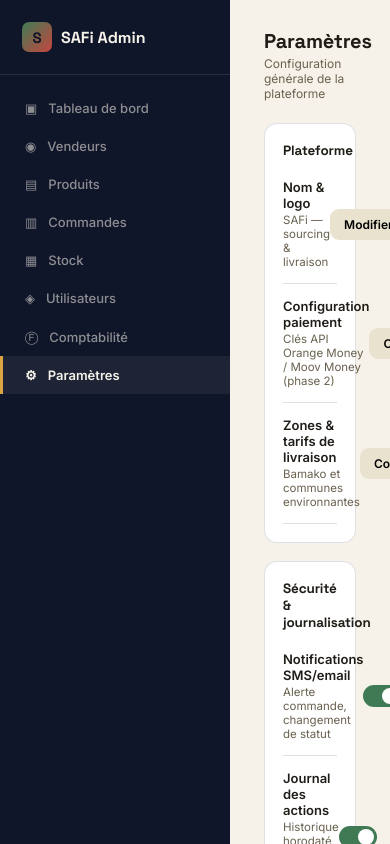
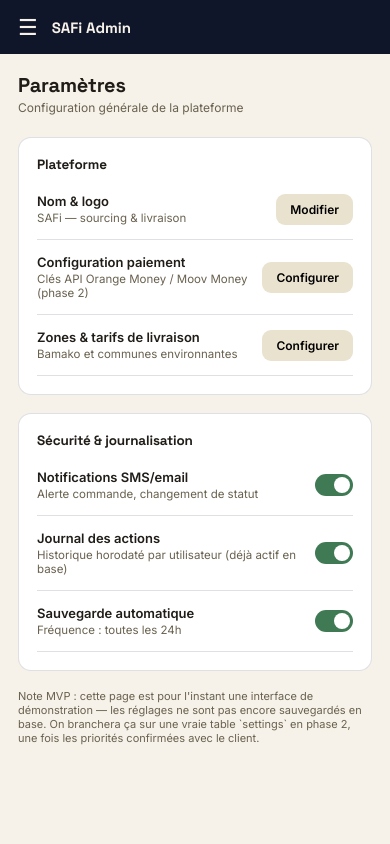
Before and after one commit to kone51184a-pixel/safi-admin, a React (Vite) app: page /parametres in a window 390 px wide. Shown: the top 844 px of the page. Built offline with nearby package versions, Linux system fonts and the light colour scheme; sample sign-in values are in the browser's storage.

Commit message:
Interface admin responsive (mobile/tablette)

```diff
--- a/src/components/Layout.jsx
+++ b/src/components/Layout.jsx
@@ -1,3 +1,4 @@
+import { useState } from 'react';
 import { NavLink, useNavigate } from 'react-router-dom';
 import { useAuth } from '../context/AuthContext';
 
@@ -15,18 +16,22 @@ const navItems = [
 export default function Layout({ children }) {
   const { user, logout } = useAuth();
   const navigate = useNavigate();
+  const [open, setOpen] = useState(false);
 
   function handleLogout() {
     logout();
     navigate('/login');
   }
 
+  function handleNavClick() {
+    setOpen(false);
+  }
+
   return (
-    <div style={{ display: 'flex', minHeight: '100vh' }}>
-      <aside style={{
-        width: 230, background: 'var(--indigo-deep)', color: 'var(--cream)',
-        padding: '22px 0', flexShrink: 0, display: 'flex', flexDirection: 'column'
-      }}>
+    <div className="admin-layout">
+      <div className={`sidebar-overlay ${open ? 'open' : ''}`} onClick={() => setOpen(false)} />
+
+      <aside className={`admin-sidebar ${open ? 'open' : ''}`}>
         <div style={{
           padding: '0 22px 22px', display: 'flex', alignItems: 'center', gap: 9,
           borderBottom: '1px solid rgba(246,241,231,0.1)', marginBottom: 14
@@ -46,6 +51,7 @@ export default function Layout({ children }) {
               key={item.to}
               to={item.to}
               end={item.end}
+              onClick={handleNavClick}
               style={({ isActive }) => ({
                 display: 'flex', alignItems: 'center', gap: 11, padding: '11px 22px',
                 fontSize: 13, fontWeight: isActive ? 600 : 500,
@@ -76,9 +82,22 @@ export default function Layout({ children }) {
         </div>
       </aside>
 
-      <main style={{ flex: 1, padding: '28px 34px', overflowY: 'auto' }}>
-        {children}
-      </main>
+      <div style={{ flex: 1, minWidth: 0, display: 'flex', flexDirection: 'column' }}>
+        <div className="mobile-topbar">
+          <button
+            onClick={() => setOpen(true)}
+            style={{ background: 'none', border: 'none', color: 'var(--cream)', fontSize: 22, cursor: 'pointer', padding: 0 }}
+            aria-label="Ouvrir le menu"
+          >
+            ☰
+          </button>
+          <span style={{ fontFamily: 'Space Grotesk', fontWeight: 700, fontSize: 15 }}>SAFi Admin</span>
+        </div>
+
+        <main className="admin-main-content">
+          {children}
+        </main>
+      </div>
     </div>
   );
 }
--- a/src/index.css
+++ b/src/index.css
@@ -20,3 +20,42 @@ h1,h2,h3,h4{ font-family:'Space Grotesk', sans-serif; letter-spacing:-0.01em; }
 button{ font-family:'Inter', sans-serif; cursor:pointer; }
 input, select, textarea{ font-family:'Inter', sans-serif; }
 a{ color:inherit; }
+
+/* ===== Responsive (tablette et mobile) ===== */
+.admin-layout{ display:flex; min-height:100vh; }
+.admin-sidebar{
+  width:230px; background:var(--indigo-deep); color:var(--cream);
+  padding:22px 0; flex-shrink:0; display:flex; flex-direction:column;
+}
+.admin-main-content{ flex:1; padding:28px 34px; overflow-y:auto; overflow-x:hidden; min-width:0; }
+.mobile-topbar{ display:none; }
+.sidebar-overlay{ display:none; }
+
+/* tableaux : scroll horizontal plutôt que débordement de toute la page */
+.admin-main-content table{ min-width:560px; }
+.table-scroll{ overflow-x:auto; -webkit-overflow-scrolling:touch; }
+
+.stat-grid-responsive{ display:grid; grid-template-columns:repeat(4,1fr); gap:14px; margin-bottom:22px; }
+.form-grid-responsive{ display:grid; grid-template-columns:1fr 1fr; gap:14px; }
+
+@media (max-width: 900px){
+  .admin-sidebar{
+    position:fixed; top:0; left:0; height:100vh; z-index:60;
+    transform:translateX(-100%); transition:transform .2s ease;
+  }
+  .admin-sidebar.open{ transform:translateX(0); }
+  .admin-main-content{ padding:18px; width:100%; }
+  .mobile-topbar{
+    display:flex; align-items:center; gap:14px; padding:14px 18px;
+    background:var(--indigo-deep); color:var(--cream); position:sticky; top:0; z-index:40;
+  }
+  .sidebar-overlay.open{
+    display:block; position:fixed; inset:0; background:rgba(16,22,42,0.45); z-index:50;
+  }
+  .stat-grid-responsive{ grid-template-columns:1fr 1fr; }
+  .form-grid-responsive{ grid-template-columns:1fr; }
+}
+
+@media (max-width: 480px){
+  .stat-grid-responsive{ grid-template-columns:1fr; }
+}
--- a/src/pages/Accounting.jsx
+++ b/src/pages/Accounting.jsx
@@ -56,7 +56,7 @@ export default function Accounting() {
         <p style={{ fontSize: 13, color: 'var(--ink-soft)' }}>Chargement…</p>
       ) : (
         <>
-          <div style={{ display: 'grid', gridTemplateColumns: 'repeat(4, 1fr)', gap: 14, marginBottom: 22 }}>
+          <div className="stat-grid-responsive">
             <StatCard label="Revenu total (livrées)" value={`${totalRevenue.toLocaleString()} F`} />
             <StatCard label="Revenu ce mois" value={`${monthRevenue.toLocaleString()} F`} />
             <StatCard label="En attente d'encaissement" value={`${pendingAmount.toLocaleString()} F`} />
@@ -64,7 +64,8 @@ export default function Accounting() {
           </div>
 
           <Card style={{ padding: 0 }}>
-            <table style={{ width: '100%', borderCollapse: 'collapse', fontSize: 12.5 }}>
+            <div className="table-scroll">
+<table style={{ width: '100%', borderCollapse: 'collapse', fontSize: 12.5 }}>
               <thead>
                 <tr>
                   {['Date', 'N°', 'Client', 'Montant', 'Statut'].map((h) => (
@@ -84,6 +85,7 @@ export default function Accounting() {
                 ))}
               </tbody>
             </table>
+</div>
           </Card>
 
           <p style={{ fontSize: 11, color: 'var(--ink-soft)', marginTop: 12 }}>
--- a/src/pages/Dashboard.jsx
+++ b/src/pages/Dashboard.jsx
@@ -43,7 +43,7 @@ export default function Dashboard() {
 
       {!loading && !error && (
         <>
-          <div style={{ display: 'grid', gridTemplateColumns: 'repeat(4, 1fr)', gap: 14, marginBottom: 22 }}>
+          <div className="stat-grid-responsive">
             <StatCard label="Commandes totales" value={orders.length} />
             <StatCard label="Demandes à matcher" value={pendingMatch} sub="Nécessitent une action" />
             <StatCard label="En livraison" value={inDelivery} />
@@ -57,6 +57,7 @@ export default function Dashboard() {
             {orders.length === 0 ? (
               <p style={{ fontSize: 12.5, color: 'var(--ink-soft)' }}>Aucune commande pour l'instant.</p>
             ) : (
+              <div className="table-scroll">
               <table style={{ width: '100%', borderCollapse: 'collapse', fontSize: 12.5 }}>
                 <thead>
                   <tr>
@@ -77,6 +78,7 @@ export default function Dashboard() {
                   ))}
                 </tbody>
               </table>
+              </div>
             )}
           </Card>
 
--- a/src/pages/Orders.jsx
+++ b/src/pages/Orders.jsx
@@ -53,7 +53,8 @@ export default function Orders() {
         ) : orders.length === 0 ? (
           <p style={{ padding: 18, fontSize: 12.5, color: 'var(--ink-soft)' }}>Aucune commande pour l'instant.</p>
         ) : (
-          <table style={{ width: '100%', borderCollapse: 'collapse', fontSize: 12.5 }}>
+          <div className="table-scroll">
+<table style={{ width: '100%', borderCollapse: 'collapse', fontSize: 12.5 }}>
             <thead>
               <tr>
                 {['N°', 'Client', 'Type', 'Détail', 'Montant', 'Statut', 'Changer statut'].map((h) => (
@@ -86,6 +87,7 @@ export default function Orders() {
               ))}
             </tbody>
           </table>
+</div>
         )}
       </Card>
     </div>
--- a/src/pages/Products.jsx
+++ b/src/pages/Products.jsx
@@ -122,7 +122,8 @@ export default function Products() {
         ) : products.length === 0 ? (
           <p style={{ padding: 18, fontSize: 12.5, color: 'var(--ink-soft)' }}>Aucun produit pour l'instant.</p>
         ) : (
-          <table style={{ width: '100%', borderCollapse: 'collapse', fontSize: 12.5 }}>
+          <div className="table-scroll">
+<table style={{ width: '100%', borderCollapse: 'collapse', fontSize: 12.5 }}>
             <thead>
               <tr>
                 {['', 'Produit', 'Vendeur', 'Prix', 'Stock', 'Statut'].map((h) => (
@@ -149,6 +150,7 @@ export default function Products() {
               ))}
             </tbody>
           </table>
+</div>
         )}
       </Card>
     </div>
--- a/src/pages/Users.jsx
+++ b/src/pages/Users.jsx
@@ -44,7 +44,8 @@ export default function Users() {
         ) : clients.length === 0 ? (
           <p style={{ fontSize: 12.5, color: 'var(--ink-soft)' }}>Aucun client pour l'instant.</p>
         ) : (
-          <table style={{ width: '100%', borderCollapse: 'collapse', fontSize: 12.5 }}>
+          <div className="table-scroll">
+<table style={{ width: '100%', borderCollapse: 'collapse', fontSize: 12.5 }}>
             <thead>
               <tr>
                 {['Nom', 'Type', 'Téléphone', 'Commandes', 'Statut', 'Actions'].map((h) => (
@@ -75,6 +76,7 @@ export default function Users() {
               ))}
             </tbody>
           </table>
+</div>
         )}
       </Card>
 
--- a/src/pages/Vendors.jsx
+++ b/src/pages/Vendors.jsx
@@ -85,7 +85,8 @@ export default function Vendors() {
         ) : vendors.length === 0 ? (
           <p style={{ padding: 18, fontSize: 12.5, color: 'var(--ink-soft)' }}>Aucun vendeur pour l'instant.</p>
         ) : (
-          <table style={{ width: '100%', borderCollapse: 'collapse', fontSize: 12.5 }}>
+          <div className="table-scroll">
+<table style={{ width: '100%', borderCollapse: 'collapse', fontSize: 12.5 }}>
             <thead>
               <tr>
                 {['Nom', 'Téléphone', 'Zone', 'Statut'].map((h) => (
@@ -106,6 +107,7 @@ export default function Vendors() {
               ))}
             </tbody>
           </table>
+</div>
         )}
       </Card>
     </div>
```
Also changed, not shown: src/pages/Stock.jsx (+6 -2 lines).
